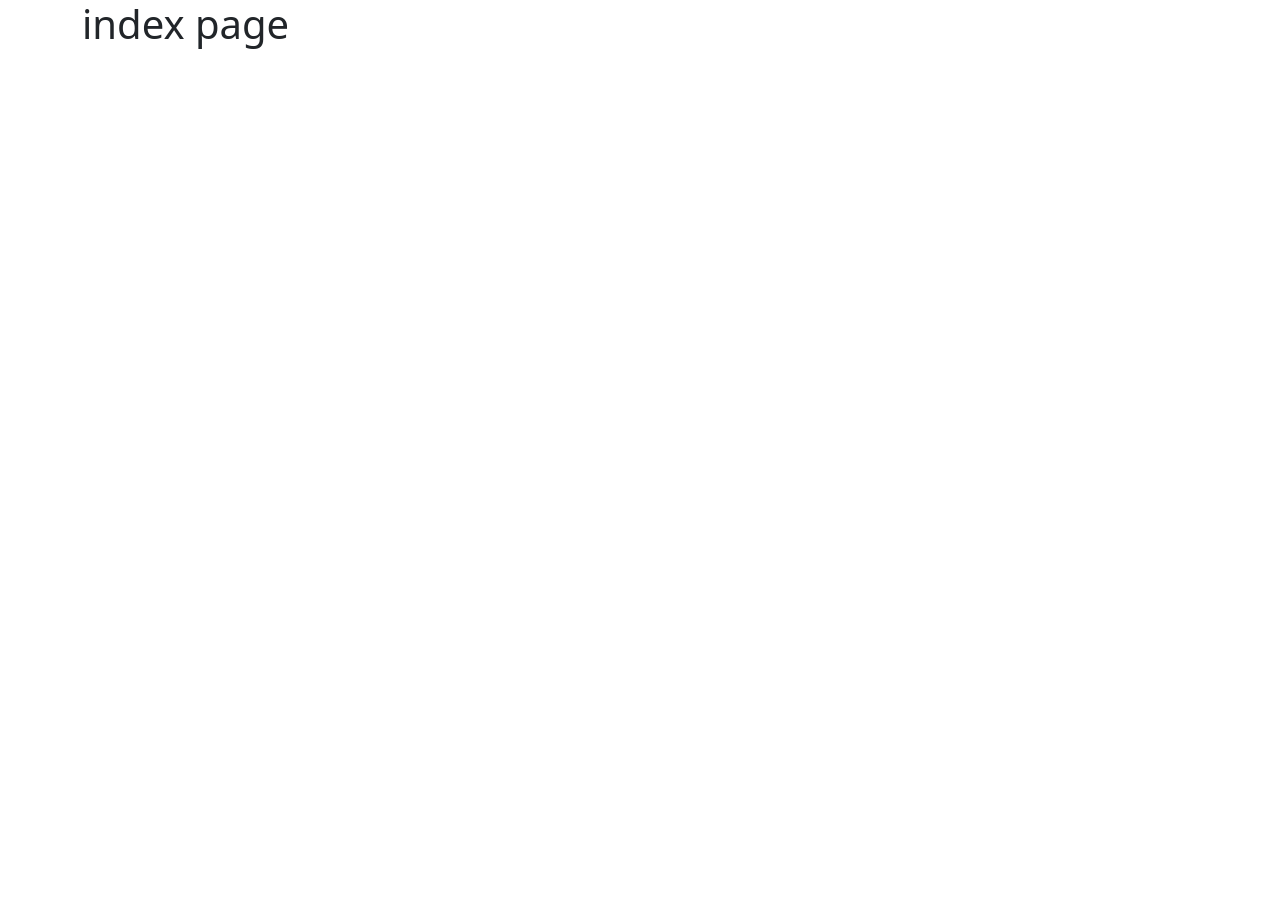
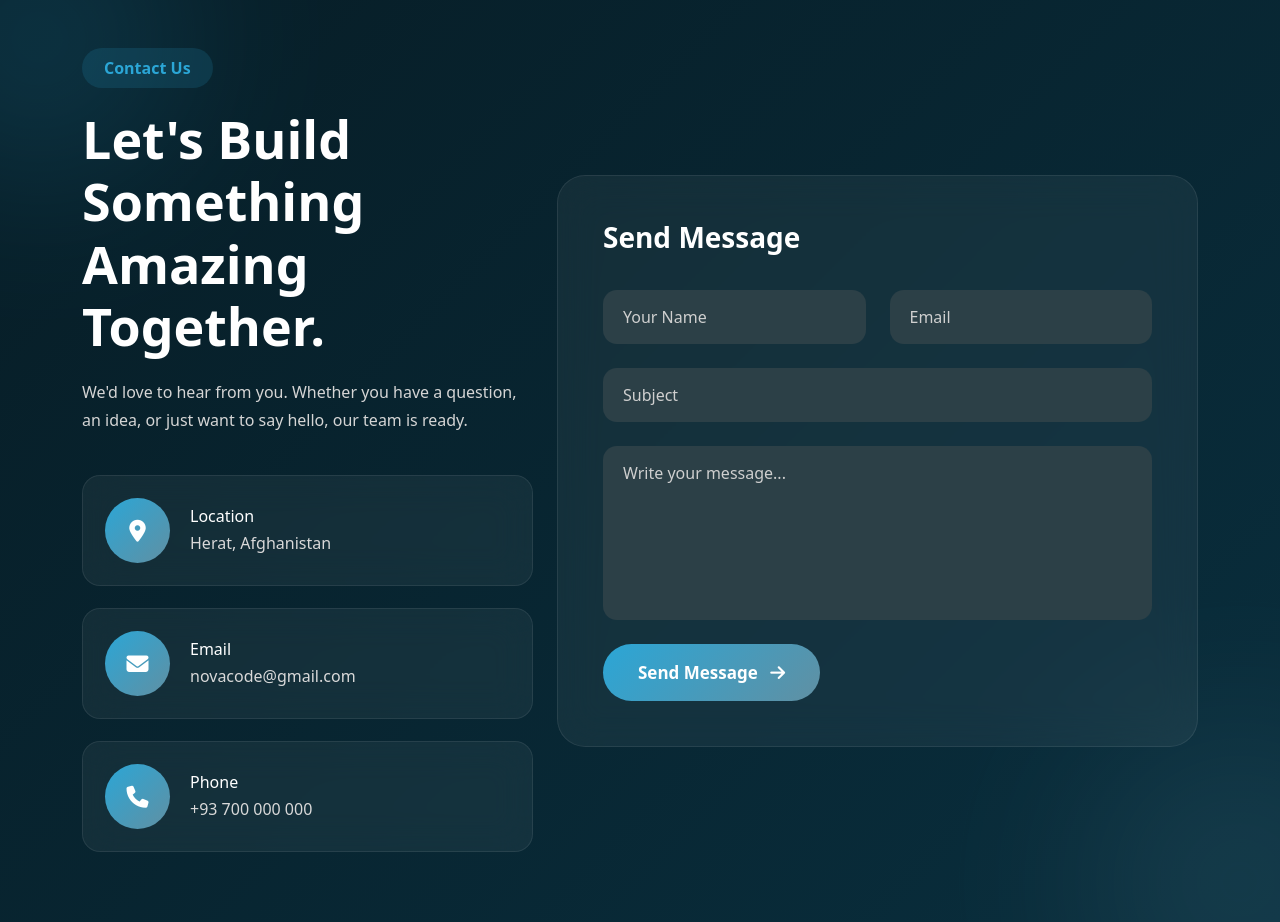
Before and after one commit to SudabaSolaimankhil/NovaCode, a plain HTML site: page index.html in a window 1280 px wide. Before the commit the page ends 800 px from the top, so only its background shows below. Drawn offline with nearby package versions, Linux system fonts and the light colour scheme.

Commit message:
finished contact

```diff
--- a/index.html
+++ b/index.html
@@ -1,26 +1,160 @@
 <!doctype html>
 <html lang="en">
+
 <head>
   <meta charset="UTF-8" />
   <meta name="viewport" content="width=device-width, initial-scale=1.0" />
 
-    <link
-      href="https://cdn.jsdelivr.net/npm/bootstrap@5.3.8/dist/css/bootstrap.min.css"
-      rel="stylesheet"
-      integrity="sha384-sRIl4kxILFvY47J16cr9ZwB07vP4J8+LH7qKQnuqkuIAvNWLzeN8tE5YBujZqJLB"
-      crossorigin="anonymous"
-    />
-    <script
-      src="https://cdn.jsdelivr.net/npm/bootstrap@5.3.8/dist/js/bootstrap.bundle.min.js"
+  <link href="https://cdn.jsdelivr.net/npm/bootstrap@5.3.8/dist/css/bootstrap.min.css" rel="stylesheet"
+    integrity="sha384-sRIl4kxILFvY47J16cr9ZwB07vP4J8+LH7qKQnuqkuIAvNWLzeN8tE5YBujZqJLB" crossorigin="anonymous" />
+  <script src="https://cdn.jsdelivr.net/npm/bootstrap@5.3.8/dist/js/bootstrap.bundle.min.js"
     integrity="sha384-FKyoEForCGlyvwx9Hj09JcYn3nv7wiPVlz7YYwJrWVcXK/BmnVDxM+D2scQbITxI"
-      crossorigin="anonymous"
-    ></script>
+    crossorigin="anonymous"></script>
 
   <title>Document</title>
 </head>
+<link rel="stylesheet" href="https://cdnjs.cloudflare.com/ajax/libs/font-awesome/6.7.1/css/all.min.css">
+<link rel="stylesheet" href="./main.css">
+
 <body>
+
+  <!--samaneh-->
+
+
+
+
+  <section class="contact-section py-5">
+
+    <div class="blur blur-one"></div>
+    <div class="blur blur-two"></div>
+
     <div class="container">
-      <h1>index page</h1>
+
+      <div class="row align-items-center gy-5">
+
+        <!-- LEFT -->
+
+        <div class="col-lg-5">
+
+          <span class="contact-tag">
+            Contact Us
+          </span>
+
+          <h2 class="contact-title">
+            Let's Build Something Amazing Together.
+          </h2>
+
+          <p class="contact-text">
+            We'd love to hear from you. Whether you have a question,
+            an idea, or just want to say hello, our team is ready.
+          </p>
+
+          <div class="info-card">
+
+            <div class="icon-box">
+              <i class="fa-solid fa-location-dot"></i>
             </div>
+
+            <div>
+              <h6>Location</h6>
+              <p>Herat, Afghanistan</p>
+            </div>
+
+          </div>
+
+          <div class="info-card">
+
+            <div class="icon-box">
+              <i class="fa-solid fa-envelope"></i>
+            </div>
+
+            <div>
+              <h6>Email</h6>
+              <p>novacode@gmail.com</p>
+            </div>
+
+          </div>
+
+          <div class="info-card">
+
+            <div class="icon-box">
+              <i class="fa-solid fa-phone"></i>
+            </div>
+
+            <div>
+              <h6>Phone</h6>
+              <p>+93 700 000 000</p>
+            </div>
+
+          </div>
+
+        </div>
+
+        <!-- RIGHT -->
+
+        <div class="col-lg-7">
+
+          <div class="contact-form">
+
+            <h3>Send Message</h3>
+
+            <form>
+
+              <div class="row">
+
+                <div class="col-md-6 mb-4">
+
+                  <input type="text" class="form-control" placeholder="Your Name">
+
+                </div>
+
+                <div class="col-md-6 mb-4">
+
+                  <input type="email" class="form-control" placeholder="Email">
+
+                </div>
+
+                <div class="col-12 mb-4">
+
+                  <input type="text" class="form-control" placeholder="Subject">
+
+                </div>
+
+                <div class="col-12 mb-4">
+
+                  <textarea rows="6" class="form-control" placeholder="Write your message..."></textarea>
+
+                </div>
+
+                <div class="col-12">
+
+                  <button class="contact-btn">
+
+                    Send Message
+
+                    <i class="fa-solid fa-arrow-right ms-2"></i>
+
+                  </button>
+
+                </div>
+
+              </div>
+
+            </form>
+
+          </div>
+
+        </div>
+
+      </div>
+
+    </div>
+
+  </section>
+
+
+  <!--samaneh-->
+
 </body>
+
 </html>
--- a/main.css
+++ b/main.css
@@ -0,0 +1,299 @@
+/*==========================
+        COLOR PALETTE
+==========================*/
+
+:root{
+    --dark:#071d26;
+    --dark-2:#092e3d;
+    --primary:#2ba6d6;
+    --secondary:#6090a3;
+    --light:#82a1ad;
+    --card:#2c4047;
+    --card2:#436d7d;
+    --white:#fff;
+}
+
+/*==========================
+      CONTACT SECTION
+==========================*/
+
+.contact-section{
+    position:relative;
+    overflow:hidden;
+    background:linear-gradient(135deg,#071d26,#092e3d);
+    padding:100px 0;
+}
+
+.blur{
+    position:absolute;
+    border-radius:50%;
+    filter:blur(90px);
+    z-index:0;
+}
+
+.blur-one{
+    width:280px;
+    height:280px;
+    background:#2ba6d6;
+    top:-100px;
+    left:-100px;
+    opacity:.18;
+}
+
+.blur-two{
+    width:320px;
+    height:320px;
+    background:#6090a3;
+    bottom:-120px;
+    right:-120px;
+    opacity:.15;
+}
+
+.contact-section .container{
+    position:relative;
+    z-index:2;
+}
+
+.contact-tag{
+
+    display:inline-block;
+    padding:8px 22px;
+    border-radius:30px;
+    background:rgba(43,166,214,.15);
+    color:var(--primary);
+    font-weight:600;
+    margin-bottom:20px;
+}
+
+.contact-title{
+
+    color:white;
+    font-size:52px;
+    font-weight:700;
+    line-height:1.2;
+    margin-bottom:20px;
+}
+
+.contact-text{
+
+    color:#d5d5d5;
+    line-height:1.8;
+    margin-bottom:40px;
+}
+
+/*==========================
+        INFO CARD
+==========================*/
+
+.info-card{
+
+    display:flex;
+    align-items:center;
+    gap:20px;
+
+    background:rgba(255,255,255,.05);
+
+    backdrop-filter:blur(18px);
+
+    border:1px solid rgba(255,255,255,.08);
+
+    border-radius:18px;
+
+    padding:22px;
+
+    margin-bottom:22px;
+
+    transition:.4s;
+}
+
+.info-card:hover{
+
+    transform:translateY(-8px);
+
+    border-color:var(--primary);
+
+    box-shadow:0 20px 45px rgba(43,166,214,.25);
+}
+
+.icon-box{
+
+    width:65px;
+    height:65px;
+
+    border-radius:50%;
+
+    display:flex;
+    justify-content:center;
+    align-items:center;
+
+    background:linear-gradient(135deg,#2ba6d6,#6090a3);
+
+    color:white;
+
+    font-size:22px;
+}
+
+.info-card h6{
+
+    color:white;
+    margin-bottom:5px;
+}
+
+.info-card p{
+
+    color:#d9d9d9;
+    margin:0;
+}
+
+/*==========================
+        FORM
+==========================*/
+
+.contact-form{
+
+    background:rgba(255,255,255,.05);
+
+    backdrop-filter:blur(20px);
+
+    border:1px solid rgba(255,255,255,.08);
+
+    border-radius:28px;
+
+    padding:45px;
+
+    transition:.4s;
+}
+
+.contact-form:hover{
+
+    box-shadow:0 25px 55px rgba(0,0,0,.3);
+}
+
+.contact-form h3{
+
+    color:white;
+
+    margin-bottom:35px;
+
+    font-weight:700;
+}
+
+.form-control{
+
+    background:#2c4047;
+
+    border:none;
+
+    color:white;
+
+    border-radius:14px;
+
+    padding:15px 20px;
+
+    transition:.35s;
+}
+
+.form-control::placeholder{
+
+    color:#cfcfcf;
+}
+
+.form-control:focus{
+
+    background:#2c4047;
+
+    color:white;
+
+    box-shadow:0 0 0 4px rgba(43,166,214,.2);
+
+    border:1px solid var(--primary);
+}
+
+textarea{
+
+    resize:none;
+}
+
+/*==========================
+          BUTTON
+==========================*/
+
+.contact-btn{
+
+    border:none;
+
+    background:linear-gradient(135deg,#2ba6d6,#6090a3);
+
+    color:white;
+
+    padding:16px 35px;
+
+    border-radius:50px;
+
+    font-size:17px;
+
+    font-weight:600;
+
+    transition:.4s;
+}
+
+.contact-btn:hover{
+
+    transform:translateY(-5px);
+
+    box-shadow:0 18px 35px rgba(43,166,214,.4);
+
+    background:linear-gradient(135deg,#6090a3,#2ba6d6);
+}
+
+/*==========================
+      RESPONSIVE
+==========================*/
+
+@media(max-width:991px){
+
+.contact-title{
+
+font-size:38px;
+
+}
+
+.contact-form{
+
+margin-top:20px;
+
+padding:35px;
+
+}
+
+}
+
+@media(max-width:576px){
+
+.contact-title{
+
+font-size:30px;
+
+}
+
+.info-card{
+
+flex-direction:column;
+
+text-align:center;
+
+}
+
+.contact-form{
+
+padding:25px;
+
+}
+
+.contact-btn{
+
+width:100%;
+
+}
+
+}
```
Lines whose indentation alone changed are shown as unchanged.
